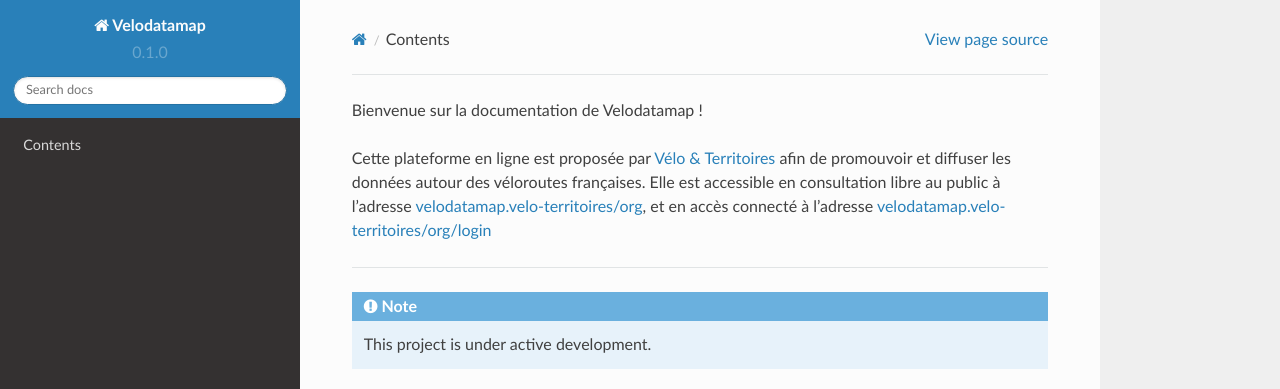
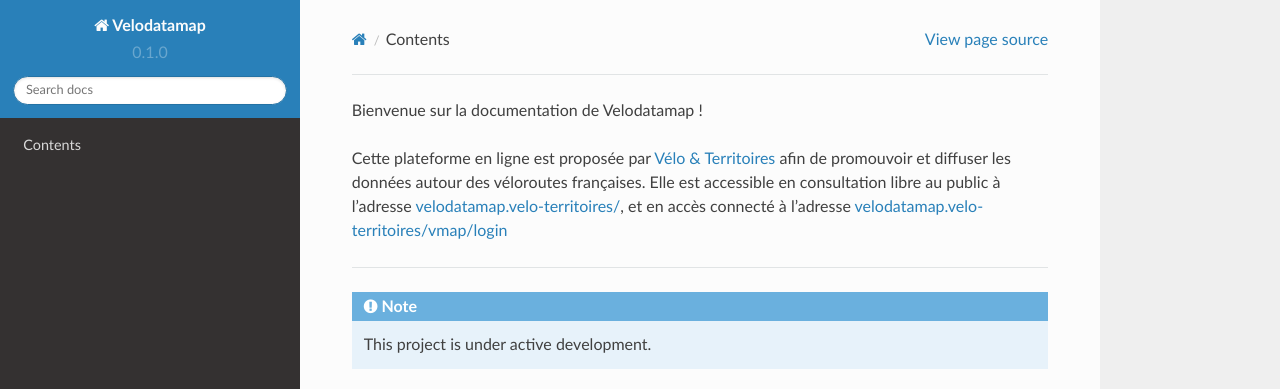
Before and after one commit to reseauvelomarche/velodatamap.readthedocs.io, a Sphinx documentation site: the page built from docs/source/index.rst, in a window 1280 px wide. Shown: the top 389 px of the page. Built offline with Sphinx 7.4.7 and the Read the Docs theme 2.0.0, drawn with Linux system fonts in a browser that asks for light colours; pages that are not in the unit, such as notebooks, are missing from menus.

Commit message:
Update index.rst

```diff
--- a/docs/source/index.rst
+++ b/docs/source/index.rst
@@ -1,7 +1,7 @@
 Bienvenue sur la documentation de Velodatamap !
 
 Cette plateforme en ligne est proposée par `Vélo & Territoires <https://www.velo-territoires.org>`_ afin de promouvoir et diffuser les données autour des véloroutes françaises.
-Elle est accessible en consultation libre au public à l'adresse `velodatamap.velo-territoires/org <https://www.velodatamap.velo-territoires/org>`_, et en accès connecté à l'adresse `velodatamap.velo-territoires/org/login <velodatamap.velo-territoires/org/login>`_
+Elle est accessible en consultation libre au public à l'adresse `velodatamap.velo-territoires/ <https://www.velodatamap.velo-territoires/>`_, et en accès connecté à l'adresse `velodatamap.velo-territoires/vmap/login <velodatamap.velo-territoires/vmap/login>`_
 
 ===================================
 
```
